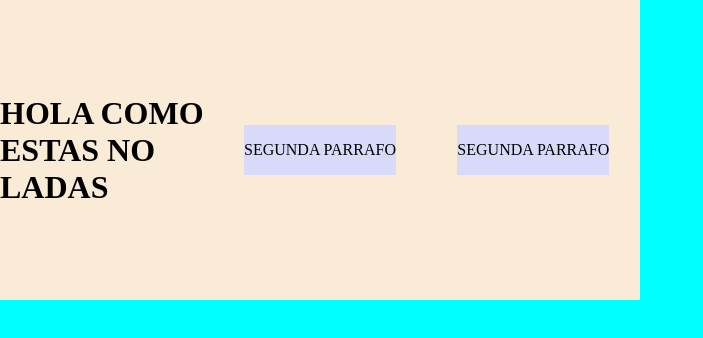
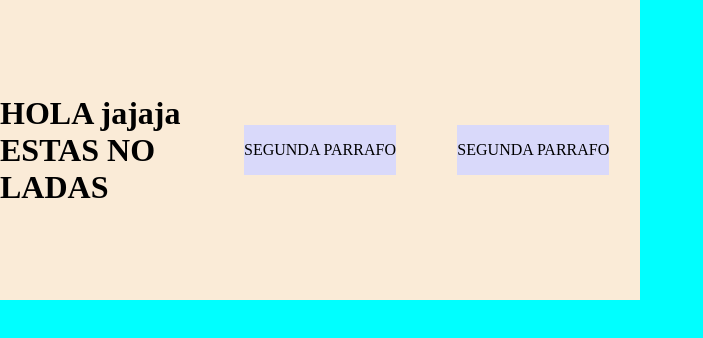
Before and after one commit to PieroDstefano/Repaso, a plain HTML site: page index.html in a window 1280 px wide. Shown: the whole page, without its empty margins (0-703 px from the left). Drawn offline with Linux system fonts and the light colour scheme.

Commit message:
Update index.html

```diff
--- a/index.html
+++ b/index.html
@@ -11,7 +11,7 @@
 <body>
     <main>
         <div>
-            <h1>HOLA COMO ESTAS NO LADAS</h1>
+            <h1>HOLA jajaja ESTAS NO LADAS</h1>
         </div>
         <div class="div2">
             <p>SEGUNDA PARRAFO</p>
```
